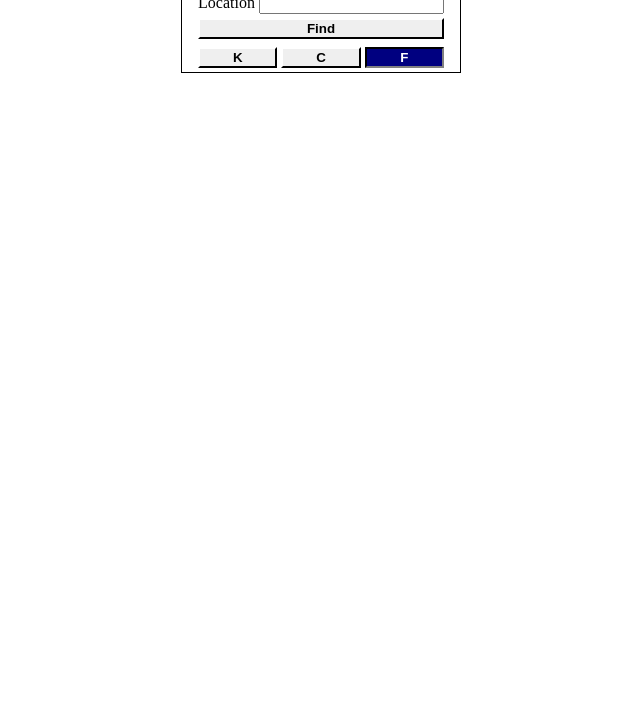
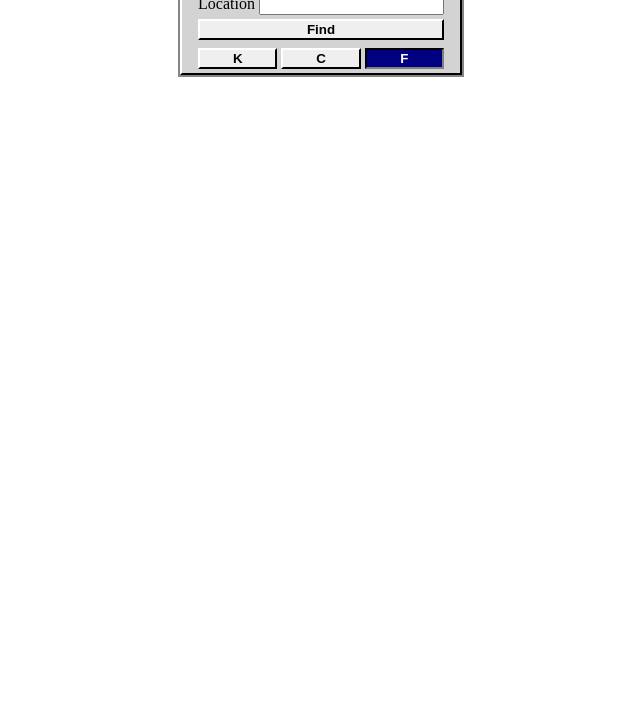
Before and after one commit to jacobsmithdev/weather-app-top, a website built with webpack: page src/index.html in a window 1280 px wide. Shown: the part 73-800 px from the top of the page, without its empty margins (319-959 px from the left). Built offline with nearby package versions, Linux system fonts and the light colour scheme.

Commit message:
feat(css): Add styling to weather-app background

```diff
--- a/src/styles.css
+++ b/src/styles.css
@@ -43,7 +43,12 @@ button:active {
     display: grid;
     align-self: center;
     gap: 4px;
-    border: 1px solid black;
+    box-shadow: 0px 0px 0px 2px rgba(12, 12, 12, 0.5);
+    background: lightgrey;
+    border-top: 2px solid white;
+    border-left: 2px solid white;
+    border-bottom: 2px solid black;
+    border-right: 2px solid black;
 }
 
 .weather-app__header {
```
